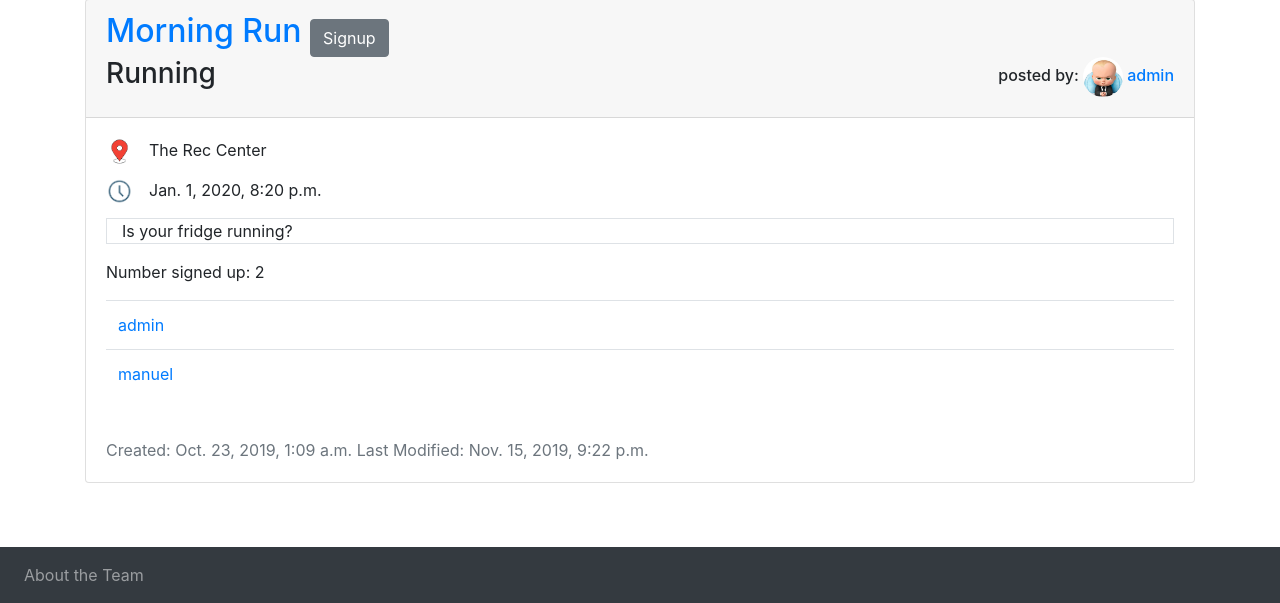
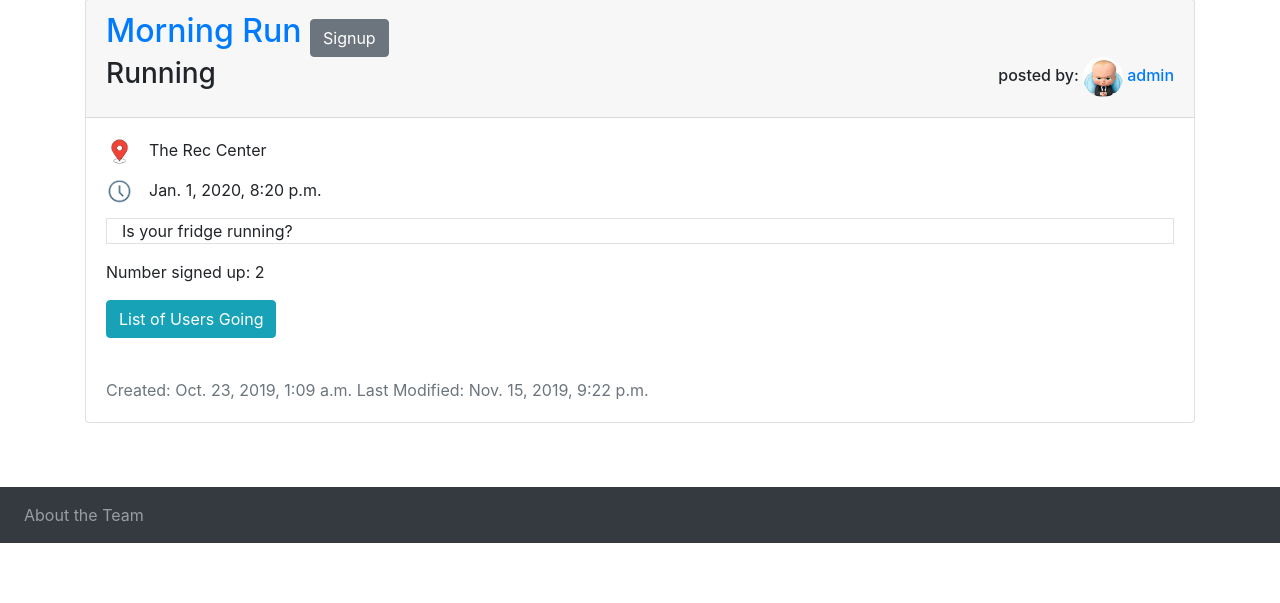
Before and after one commit to royceschultz/Square-Up-Events, a Django app: page / in a window 1280 px wide. Shown: the part 301-904 px from the top of the page. After the commit the page ends 844 px from the top, so only its background shows below. Run offline with Django 3.2, Linux system fonts and the light colour scheme; data comes from the database, SQL or seed files in the repository; both versions use the stored data as it was after the commit; some libraries are stand-ins or nearby versions.

Commit message:
dropdown

```diff
--- a/events/templates/home.html
+++ b/events/templates/home.html
@@ -51,15 +51,15 @@
           {% with signed_up=event.signed_up.all %}
             <p>Number signed up: {{ signed_up.count }}</p>
             <table class="table table-hover">
+              <button type="button" class="btn btn-info" data-toggle="collapse" data-target="#demo">List of Users Going</button>
               {% for atendee in signed_up %}
-                <tr>
-                  <td>
-                    <a href="{% url 'profile' atendee.id %}">
-                      {{atendee.username}}
-                    </a>
-                  </td>
-                </tr>
-
+              <div id="demo" class="collapse">
+                <div>
+                  <ul class="list-group">
+                    <a href="{% url 'profile' atendee.id %}"><img src="{{ atendee.profile.image.url }}" class="rounded-circle" height="40px" alt=""><span class="ml-1">{{atendee.username}}</span></a>
+                  </ul>
+                </div>
+              </div>
               {% endfor %}
             </table>
           {% endwith %}
```
Also changed, not shown: db.sqlite3.
